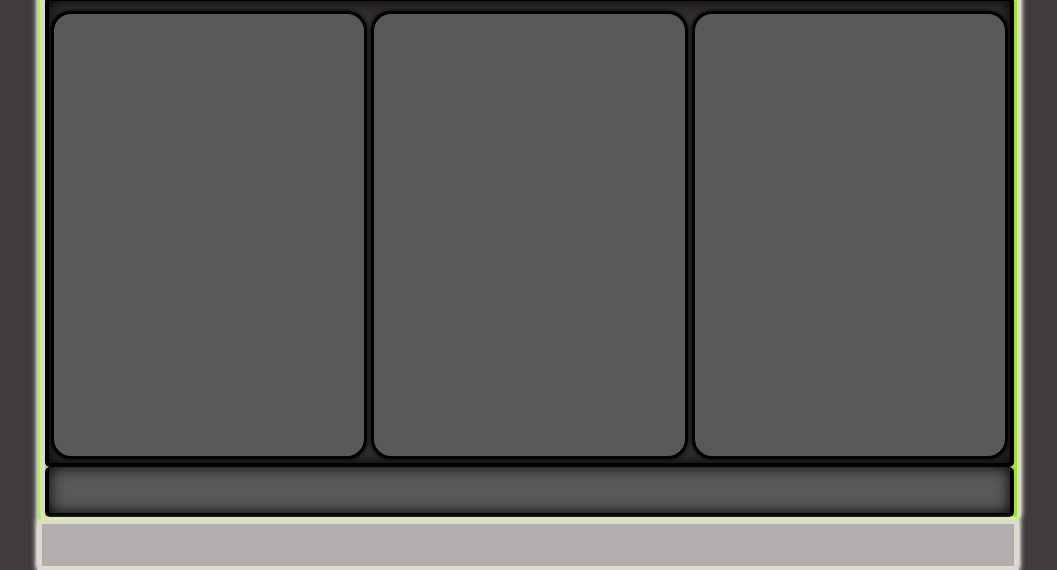
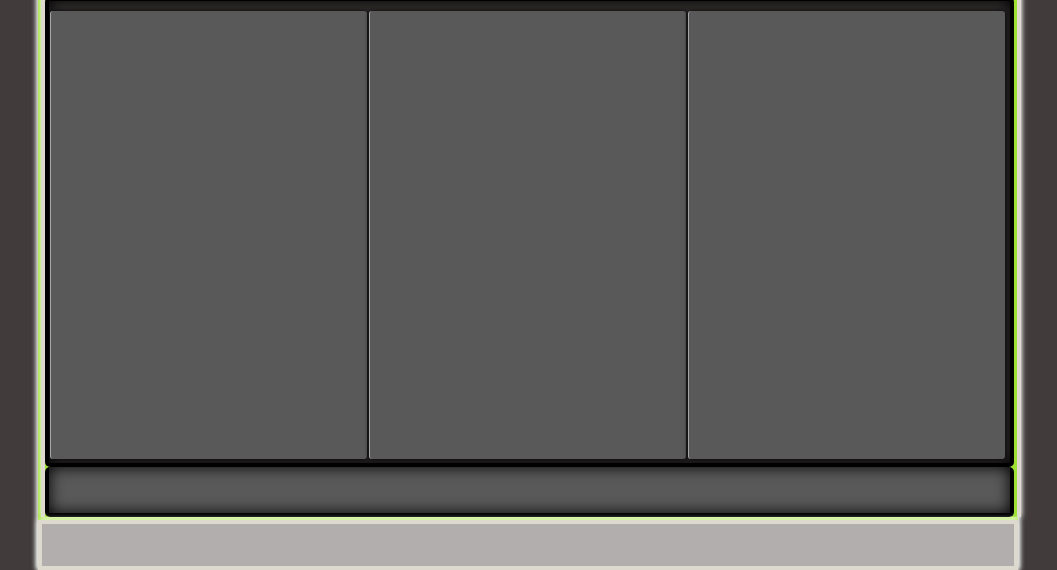
Before and after one commit to Romenildo/treino-html-web, a plain HTML site: page Elsword/index.html in a window 1280 px wide. Shown: the part 652-1222 px from the top of the page, without its empty margins (112-1169 px from the left). Drawn offline with Linux system fonts and the light colour scheme.

Commit message:
alteraro borda coluna status

```diff
--- a/Elsword/modelo.css
+++ b/Elsword/modelo.css
@@ -149,12 +149,13 @@ main {
 .status-coluna{
     height: 97%;
     width: 33%;
-    margin: 0 2px;
+    margin: 0 1px;
     margin-top: 10px;
 
     background-color: rgb(90, 89, 89);
-    border: 3px solid black;
-    border-radius: 20px;
+    border-right: 2px ridge var(--black-always);
+    border-left: 1px solid #a5a5a5;
+    border-radius: 3px;
     box-shadow: 0 0 4px black;
 }
 
```
